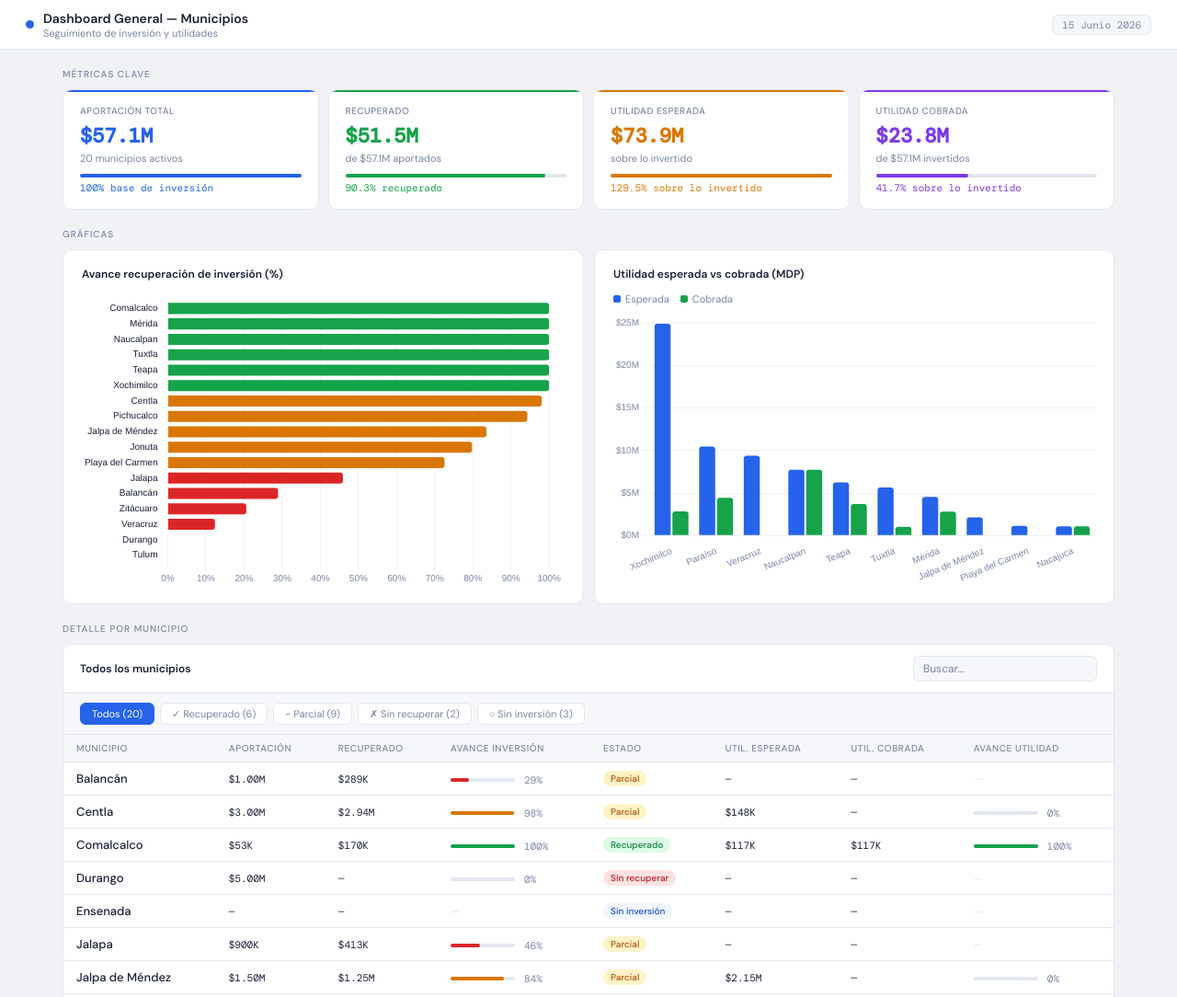
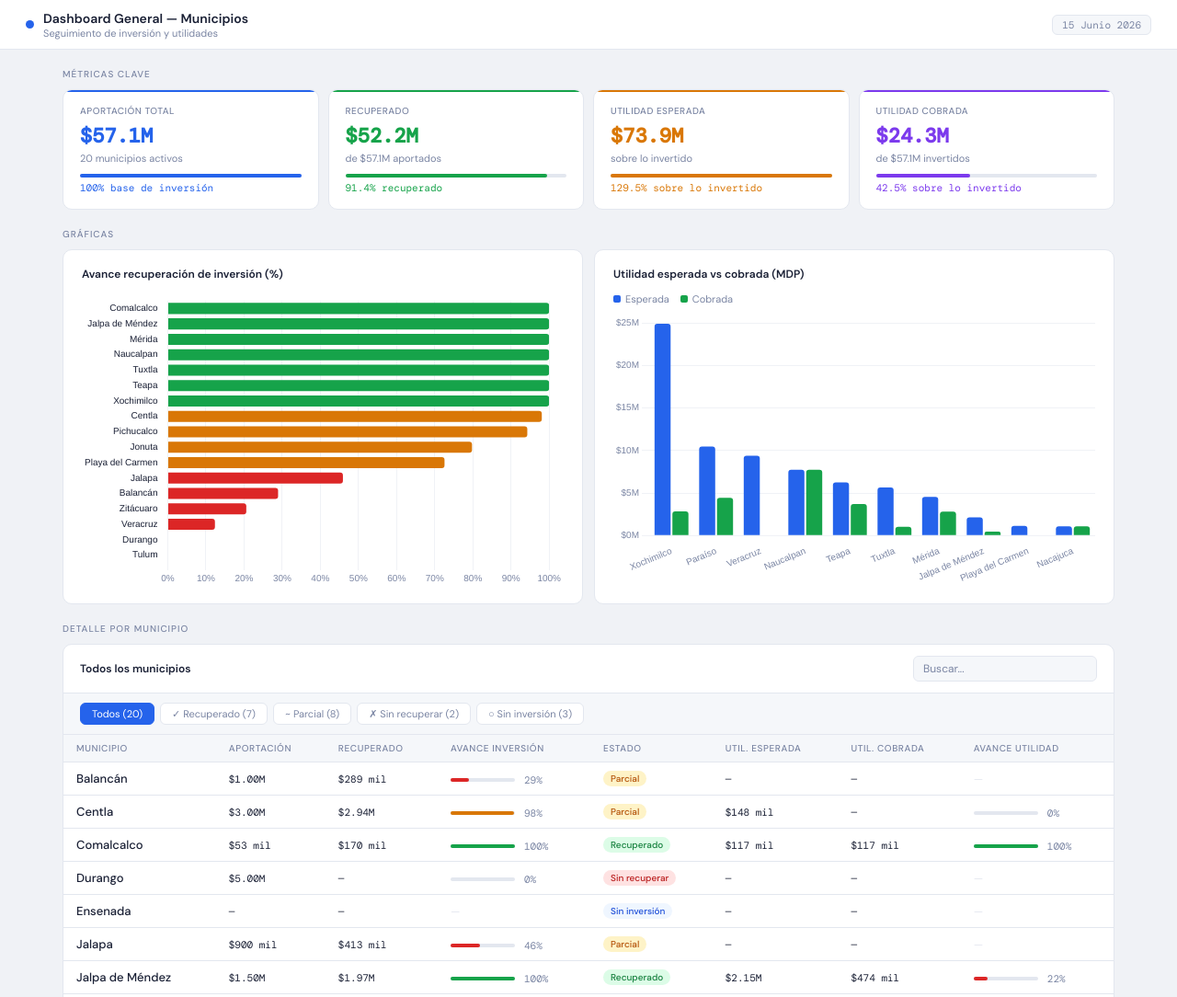
Before and after one commit to laurisvla-ux/tablero, a website: page dashboard.html in a window 1280 px wide. Shown: the top 1084 px of the page at 92% size. Drawn offline with nearby package versions, Linux system fonts and the light colour scheme.

Commit message:
Add files via upload

```diff
--- a/dashboard.html
+++ b/dashboard.html
@@ -100,10 +100,10 @@
     </div>
     <div class="mc gr">
       <div class="mc-lbl">Recuperado</div>
-      <div class="mc-val gr">$51.5M</div>
+      <div class="mc-val gr">$52.2M</div>
       <div class="mc-sub">de $57.1M aportados</div>
-      <div class="mc-bar-bg"><div class="mc-bar-fill" style="width:90.3%;background:var(--green);"></div></div>
-      <div class="mc-pct" style="color:var(--green);">90.3% recuperado</div>
+      <div class="mc-bar-bg"><div class="mc-bar-fill" style="width:91.4%;background:var(--green);"></div></div>
+      <div class="mc-pct" style="color:var(--green);">91.4% recuperado</div>
     </div>
     <div class="mc am">
       <div class="mc-lbl">Utilidad esperada</div>
@@ -114,10 +114,10 @@
     </div>
     <div class="mc pu">
       <div class="mc-lbl">Utilidad cobrada</div>
-      <div class="mc-val pu">$23.8M</div>
+      <div class="mc-val pu">$24.3M</div>
       <div class="mc-sub">de $57.1M invertidos</div>
-      <div class="mc-bar-bg"><div class="mc-bar-fill" style="width:41.7%;background:var(--purple);"></div></div>
-      <div class="mc-pct" style="color:var(--purple);">41.7% sobre lo invertido</div>
+      <div class="mc-bar-bg"><div class="mc-bar-fill" style="width:42.5%;background:var(--purple);"></div></div>
+      <div class="mc-pct" style="color:var(--purple);">42.5% sobre lo invertido</div>
     </div>
   </div>
 
@@ -145,8 +145,8 @@
     </div>
     <div class="filter-row">
       <button class="fb on" onclick="setFilter('todos',this)">Todos (20)</button>
-      <button class="fb" onclick="setFilter('Recuperado',this)">✓ Recuperado (6)</button>
-      <button class="fb" onclick="setFilter('Parcial',this)">~ Parcial (9)</button>
+      <button class="fb" onclick="setFilter('Recuperado',this)">✓ Recuperado (7)</button>
+      <button class="fb" onclick="setFilter('Parcial',this)">~ Parcial (8)</button>
       <button class="fb" onclick="setFilter('Sin recuperar',this)">✗ Sin recuperar (2)</button>
       <button class="fb" onclick="setFilter('Sin inversión',this)">○ Sin inversión (3)</button>
     </div>
@@ -176,7 +176,7 @@ const DATA = [
   { m:'Durango',          ap:5000000,   rec:0,           avI:0,     stI:'Sin recuperar', ue:0,            uc:0,          avU:0     },
   { m:'Ensenada',         ap:0,         rec:0,           avI:0,     stI:'Sin inversión', ue:0,            uc:0,          avU:0     },
   { m:'Jalapa',           ap:900000,    rec:413263.04,   avI:45.92, stI:'Parcial',       ue:0,            uc:0,          avU:0     },
-  { m:'Jalpa de Méndez',  ap:1500000,   rec:1253431.45,  avI:83.56, stI:'Parcial',       ue:2154056.74,   uc:0,          avU:0     },
+  { m:'Jalpa de Méndez',  ap:1500000,   rec:1973619.04,  avI:100,   stI:'Recuperado',    ue:2154056.74,   uc:473619.04,  avU:21.99 },
   { m:'Jonuta',           ap:1575000,   rec:1256360.23,  avI:79.77, stI:'Parcial',       ue:0,            uc:0,          avU:0     },
   { m:'Mérida',           ap:2000000,   rec:4812825.64,  avI:100,   stI:'Recuperado',    ue:4560703.59,   uc:2812825.64, avU:61.68 },
   { m:'Nacajuca',         ap:0,         rec:0,           avI:0,     stI:'Sin inversión', ue:1095045.03,   uc:1095045.03, avU:100   },
@@ -193,7 +193,7 @@ const DATA = [
 ];
 
 let filter='todos';
-function fx(v){if(!v||v===0)return'—';return v>=1e6?'$'+(v/1e6).toFixed(2)+'M':'$'+Math.round(v/1000)+'K';}
+function fx(v){if(!v||v===0)return'—';return v>=1e6?'$'+(v/1e6).toFixed(2)+'M':'$'+Math.round(v/1000).toLocaleString('es-MX')+' mil';}
 function bc(p){return p>=100?'#16a34a':p>=50?'#d97706':'#dc2626';}
 function bar(p,c){return`<div style="display:inline-flex;align-items:center;gap:5px;"><div class="bar-bg"><div class="bar-fill" style="width:${Math.min(p,100)}%;background:${c};"></div></div><span class="pct">${Math.round(p)}%</span></div>`;}
 function pill(s){
```
